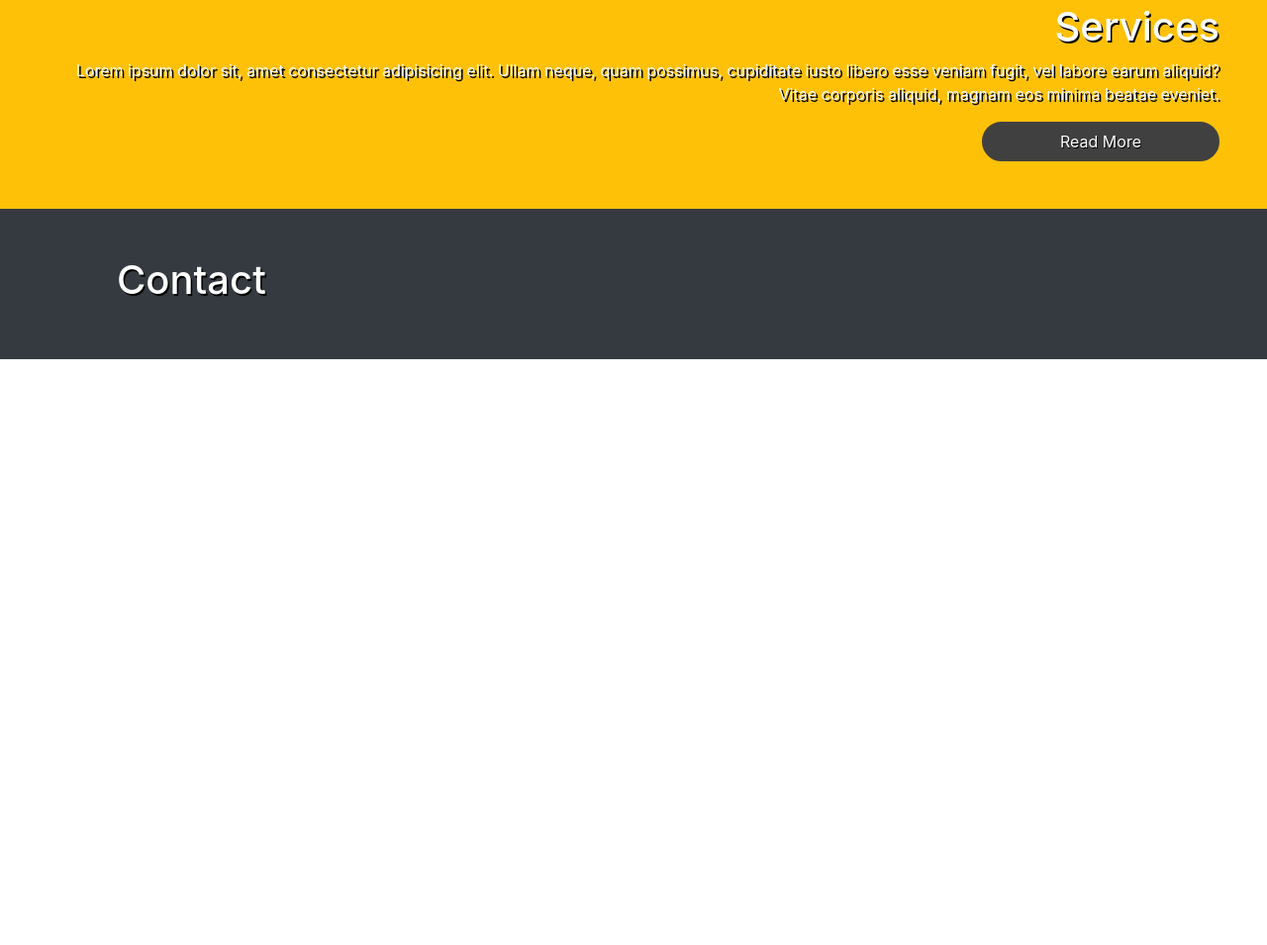
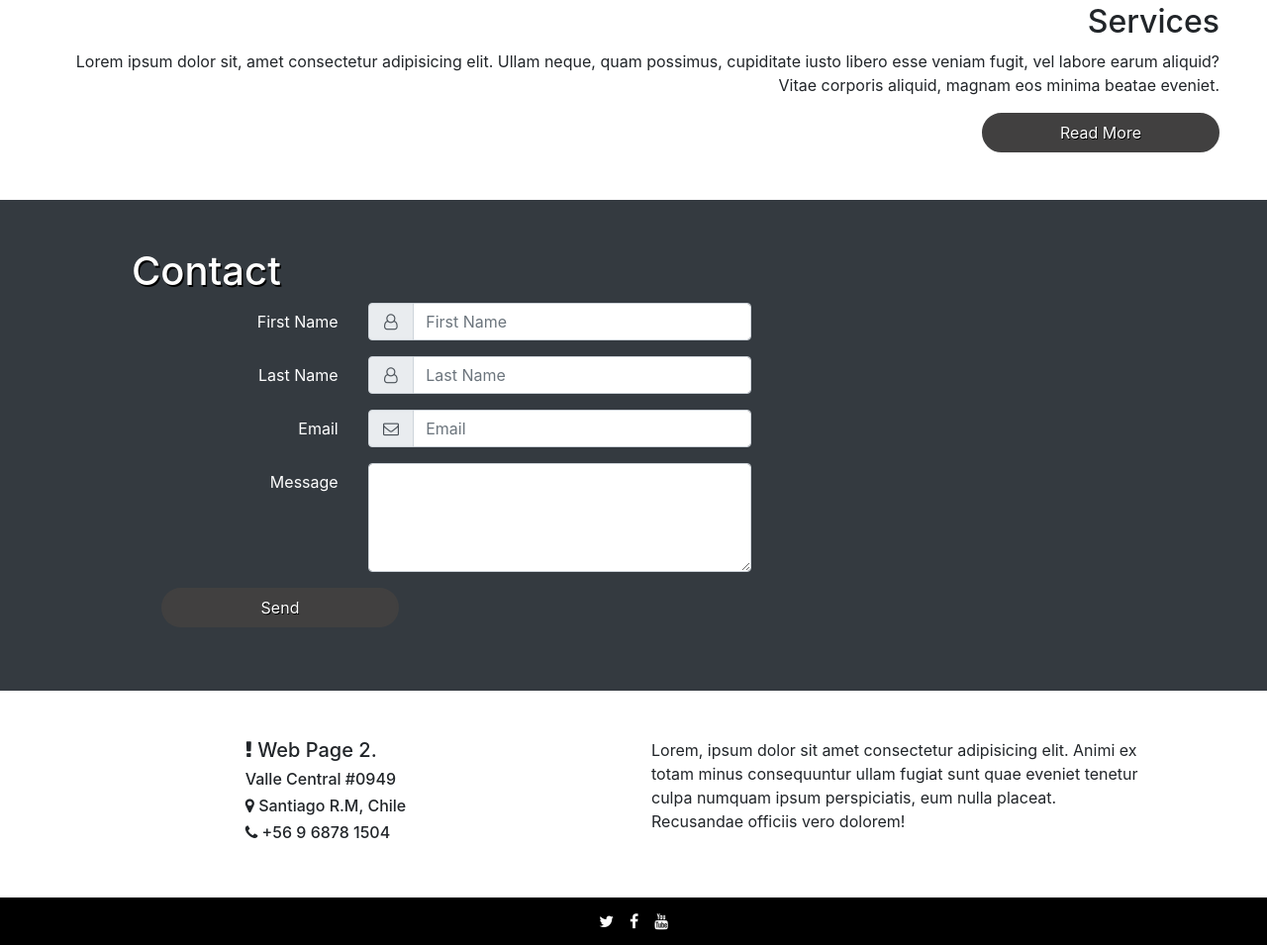
Before and after one commit to teterabOb/page-white-and-black, a plain HTML site: page index.html in a window 1280 px wide. Shown: the part 1148-2103 px from the top of the page at 99% size. Before the commit the page ends 1511 px from the top, so only its background shows below. Drawn offline with nearby package versions, Linux system fonts and the light colour scheme.

Commit message:
modifications in sections

```diff
--- a/css/styles.css
+++ b/css/styles.css
@@ -5,7 +5,6 @@
     font-family: 'Unica One', cursive;
     font-size: 22px;
     color: rgb(165, 165, 165) !important;
-
     letter-spacing: 0.3rem;
     text-shadow: 0.5px 0.5px #000000;
 
@@ -112,3 +111,7 @@
     color : white;
     text-shadow: 1.5px 1.5px black;
   }
+
+  .footer{
+    background: black;
+  }
--- a/index.html
+++ b/index.html
@@ -26,7 +26,7 @@
 
       <button class="navbar-toggler" type="button" data-toggle="collapse" data-target="#navbarNav" aria-controls="navbarNav" aria-expanded="false"
         aria-label="Toggle navigation">
-        <span class="navbar-toggler-icon"></span>
+        <span class="fa fa-bars fa-inverse"></span>
       </button>
       <div class="collapse navbar-collapse justify-content-md-center text-center" id="navbarNav">
         <ul class="navbar-nav">
@@ -81,26 +81,86 @@
       </div>
     </div>
 
+    <!-- Services -->
     <div class="d-flex">
-        <div class="p-5  text-right bg-warning">
-          <h1>Services</h1>
-          <p class="text-light txt-p"> Lorem ipsum dolor sit, amet consectetur adipisicing elit. Ullam neque, quam possimus, cupiditate iusto libero esse veniam fugit, vel labore earum aliquid? Vitae corporis aliquid, magnam eos minima beatae eveniet. </p>
+        <div class="p-5  text-right">
+          <h2>Services</h2>
+          <p class=""> Lorem ipsum dolor sit, amet consectetur adipisicing elit. Ullam neque, quam possimus, cupiditate iusto libero esse veniam fugit, vel labore earum aliquid? Vitae corporis aliquid, magnam eos minima beatae eveniet. </p>
           <button id="btnRmServices" class="btn mybtn">Read More</button>
         </div>
       </div>
 
+
+      <!-- Form Contact -->
       <div class="d-flex bg-dark">
-          <div class="container p-5 text-left bg-dark">
+        <div class="container  py-5">
+            <div class="row mx-5">
                 <h1>Contact</h1>
+                <div class="col-lg-12">
 
+                    <div class="form">
+                        <div class="form-group row col-lg-8 text-white">
+                            <label for="" class="col-sm-4 col-form-label text-right">First Name</label>
+                            <div class="col-sm-8">
+                                <div class="input-group">
+                                    <div class="input-group-prepend">
+                                        <span class="input-group-text" id="">
+                                            <i class="fa fa-user-o fa-fw"></i>
+                                        </span>
+                                    </div>
+                                    <input type="text" class="form-control" id="" placeholder="First Name">
+                                </div>
+                            </div>
+                        </div>
+                        <div class="form-group row col-lg-8 text-white">
+                            <label for="" class="col-sm-4 col-form-label text-right">Last Name</label>
+                            <div class="col-sm-8">
+                                <div class="input-group">
+                                    <div class="input-group-prepend">
+                                        <span class="input-group-text" id="">
+                                            <i class="fa fa-user-o fa-fw"></i>
+                                        </span>
+                                    </div>
+                                    <input type="text" class="form-control" id="" placeholder="Last Name">
+                                </div>
+                            </div>
+                        </div>
+                        <div class="form-group row col-lg-8 text-white">
+                            <label for="" class="col-sm-4 col-form-label text-right">Email</label>
+                            <div class="col-sm-8">
+                                <div class="input-group">
+                                    <div class="input-group-prepend">
+                                        <span class="input-group-text" id="">
+                                            <i class="fa fa-envelope-o fa-fw"></i>
+                                        </span>
+                                    </div>
+                                    <input type="text" class="form-control" id="" placeholder="Email">
+                                </div>
+                            </div>
+                        </div>
+                        <div class="form-group row col-lg-8 text-white">
+                            <label for="" class="col-sm-4 col-form-label text-right">Message</label>
+                            <div class="col-sm-8">
+                                <textarea class="form-control" rows="4"></textarea>
+                            </div>
+                        </div>
+                        <div class="form-group">
+                            <div class="col-sm-8">
+                                <button class="btn mybtn">Send</button>
+                            </div>
+
+                        </div>
+                    </div>
+                </div>
+            </div>
         </div>
       </div>
 
 
 
       <!-- Modal -->
-      <div class="modal fade" id="exampleModal" tabindex="-1" role="dialog" >
-          <div class="modal-dialog" role="document" >
+      <div class="modal fade" id="exampleModal" tabindex="-1" role="dialog">
+        <div class="modal-dialog" role="document">
           <div class="modal-content">
             <div class="modal-header">
               <h5 class="modal-title">Modal title</h5>
@@ -119,49 +179,33 @@
         </div>
       </div>
 
- <!--
 
 
-  <section class="container-fluid">
+<div class="container-fluid">
+  <div class="row p-5">
+          <div class="row col-lg-6 justify-content-center">
+            <div class="px-5">
+                <h5><i class="fa fa-exclamation" aria-hidden="true"></i> Web Page 2.</h6>
+                  <h6 class="bold-text">Valle Central #0949</h6>
+                  <h6><i class="fa fa-map-marker" aria-hidden="true"></i> Santiago R.M, Chile</h6>
+                  <h6><i class="fa fa-phone" aria-hidden="true"></i> +56 9 6878 1504</h6>
+              </address>
 
-    <div class="">
-      <div class="p-5">
-        <h1>About</h1>
-        <p class="text-light">Lorem ipsum dolor, sit amet consectetur adipisicing elit. Dignissimos error consectetur mollitia! Quae error dolor
-          accusamus atque nostrum nemo ex facilis eveniet hic deserunt eaque, similique rem reiciendis. Eaque, dolores?</p>
             </div>
           </div>
-
-    <div class="container">
-      <div class="p-5">
-        <h1>Services</h1>
-        <p class="text-light">Lorem ipsum dolor sit amet consectetur adipisicing elit. Nihil maiores animi, magni velit sequi magnam eius laudantium
-          dicta accusamus accusantium ab omnis inventore doloremque, mollitia minus id porro quis est.</p>
-          <p>Lorem ipsum dolor sit amet consectetur adipisicing elit. Tempore sapiente natus quam, porro laudantium ducimus numquam quis doloribus, voluptates incidunt, distinctio exercitationem provident vel cum voluptatum. Quis nostrum fugit sint. </p>
+          <div class="col-lg-6 px-5">
+            <p>Lorem, ipsum dolor sit amet consectetur adipisicing elit. Animi ex totam minus consequuntur ullam fugiat sunt quae eveniet tenetur culpa numquam ipsum perspiciatis, eum nulla placeat. Recusandae officiis vero dolorem!</p>
           </div>
 
   </div>
-
-    <div class="">
-      <div class="p-5">
-        <h1>Contact</h1>
-        <p class="text-light">Lorem ipsum dolor sit amet consectetur adipisicing elit. Magnam dicta aperiam alias eum numquam sequi incidunt voluptatum
-          quod aliquid eos nulla nobis, asperiores odit dolorem delectus? Odio ea modi consequuntur!</p>
+  <div class="row p-3 footer">
+    <div class="col-lg-12 d-flex justify-content-center">
+          <i class="fa fa-twitter fa-1x fa-inverse px-2" aria-hidden="true"></i>
+          <i class="fa fa-facebook fa-1x fa-inverse px-2" aria-hidden="true"></i>
+          <i class="fa fa-youtube fa-1x fa-inverse px-2" aria-hidden="true"></i>
     </div>
   </div>
-  </section>
--->
-
-
-
-
-
-
-
-
-
-
-
+</div>
 
 
   <!-- Scripts -->
```
Lines whose indentation alone changed are shown as unchanged.
